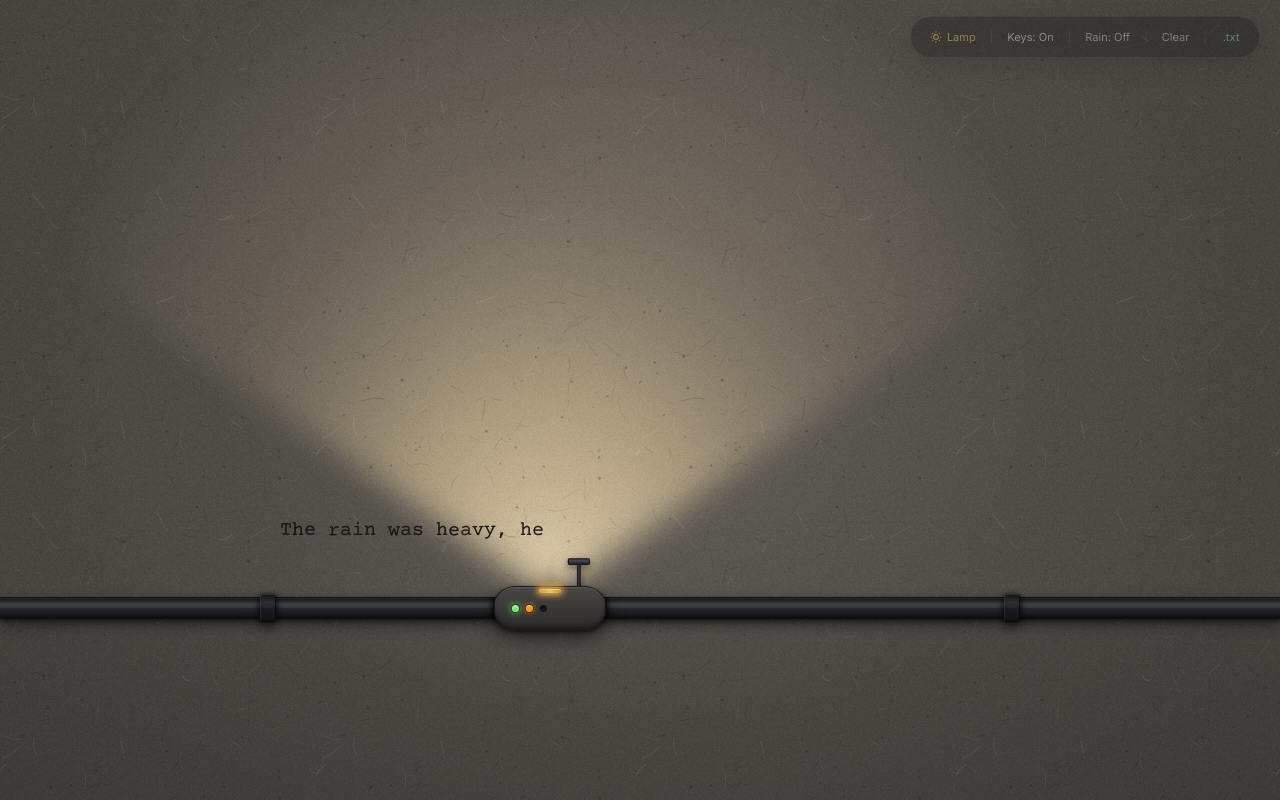
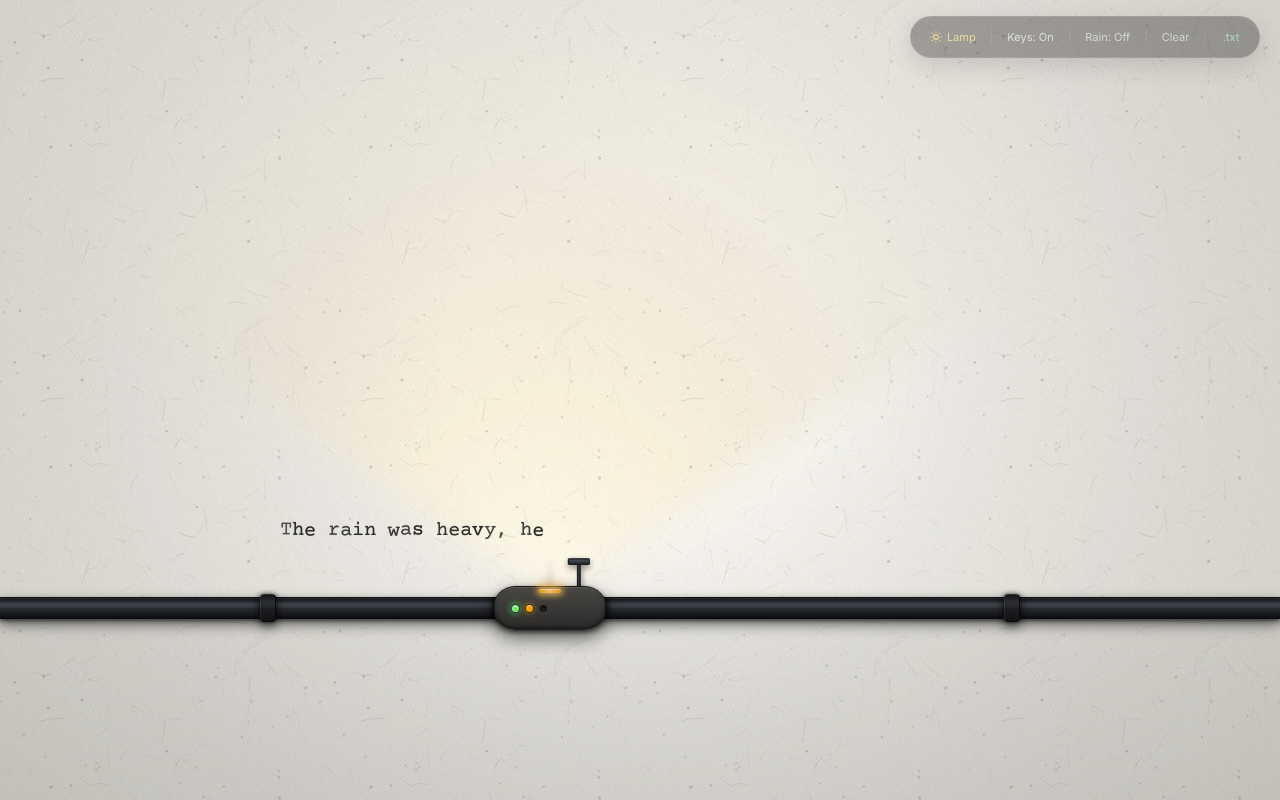
Before and after one commit to tanvir-cpp/monotype, a plain HTML site: page index.html in a window 1280 px wide. Drawn offline with nearby package versions, Linux system fonts and the light colour scheme.

Commit message:
Add bright white default theme and more realistic typing ink

```diff
--- a/css/style.css
+++ b/css/style.css
@@ -1,6 +1,6 @@
 :root {
-  --paper-base: #5c5852;
-  --ink-color: #161513;
+  --paper-base: #f6f4ee;
+  --ink-color: #1b1a18;
   --rail-Y: 76vh;
   --font-typewriter: 'Courier Prime', monospace;
 }
@@ -327,15 +327,21 @@ html, body {
 
 /* Freshly struck ink impression animation */
 .char-fresh {
-  animation: freshInkStamp 0.14s ease-out forwards;
+  animation: freshInkStamp 0.22s ease-out forwards;
 }
 
 @keyframes freshInkStamp {
   0% {
-    transform: scale(1.03) translateY(0.4px);
+    transform: scale(1.06) translateY(0.5px);
+    filter: blur(0.6px);
+    opacity: 0.55;
+  }
+  60% {
+    filter: blur(0.25px);
   }
   100% {
     transform: scale(1) translateY(0);
+    filter: blur(0);
   }
 }
 
--- a/index.html
+++ b/index.html
@@ -52,7 +52,7 @@
 
     <!-- LAYER 4 (z-25): Lower Paper Platen Shadow Below the Thick Bar -->
     <div id="below-rail-paper" class="absolute inset-x-0 bottom-0 pointer-events-none"
-      style="top: var(--rail-Y); z-index: 25; background: linear-gradient(180deg, rgba(10, 10, 12, 0.28) 0px, rgba(10, 10, 12, 0.08) 22px, rgba(8, 8, 10, 0.14) 100%);">
+      style="top: var(--rail-Y); z-index: 25; background: linear-gradient(180deg, rgba(10, 10, 12, 0.22) 0px, rgba(10, 10, 12, 0.05) 22px, rgba(8, 8, 10, 0.08) 100%);">
     </div>
 
     <!-- LAYER 5 (z-20 / z-22): Thick Cylindrical Black Metal Bar & Left/Right Margin Clamp Collars -->
@@ -176,9 +176,13 @@
       <!-- Paper Surface Mode (Stone Taupe #5c5852 vs Dim Room #2e2c29) -->
       <div>
         <label class="block text-[10px] uppercase tracking-wider text-slate-400 mb-1">Paper Surface</label>
-        <div class="grid grid-cols-2 gap-1.5">
+        <div class="grid grid-cols-3 gap-1.5">
+          <button type="button" data-theme="white"
+            class="theme-btn min-h-[36px] px-2.5 py-1 rounded-lg text-[11px] bg-white/15 text-white font-medium text-left flex items-center gap-1.5">
+            <span class="w-2.5 h-2.5 rounded-full bg-[#f6f4ee] border border-white/40"></span> Bright White
+          </button>
           <button type="button" data-theme="standard"
-            class="theme-btn min-h-[36px] px-2.5 py-1 rounded-lg text-[11px] bg-white/15 text-white font-medium text-left flex items-center gap-1.5">
+            class="theme-btn min-h-[36px] px-2.5 py-1 rounded-lg text-[11px] bg-white/5 hover:bg-white/10 text-slate-300 text-left flex items-center gap-1.5">
             <span class="w-2.5 h-2.5 rounded-full bg-[#5c5852] border border-white/40"></span> Fibrous Taupe
           </button>
           <button type="button" data-theme="dark"
--- a/js/app.js
+++ b/js/app.js
@@ -37,7 +37,10 @@ window.Lumen = window.Lumen || {};
       dom.pillCarriage.style.transform = `translate3d(${state.currentCarriageX.toFixed(2)}px, 0, 0)`;
     }
     if (dom.paperSheet) {
-      dom.paperSheet.style.transform = `translate3d(0, ${state.currentPaperY.toFixed(2)}px, 0)`;
+      state.strikeKick *= 0.62;
+      if (state.strikeKick < 0.02) state.strikeKick = 0;
+      const y = state.currentPaperY + state.strikeKick;
+      dom.paperSheet.style.transform = `translate3d(0, ${y.toFixed(2)}px, 0)`;
     }
 
     if (Lumen.renderVolumetricSpotlight) {
@@ -89,7 +92,7 @@ window.Lumen = window.Lumen || {};
   }
 
   function applyTheme(themeKey) {
-    if (!Lumen.THEMES[themeKey]) themeKey = 'standard';
+    if (!Lumen.THEMES[themeKey]) themeKey = 'white';
     Lumen.state.themeKey = themeKey;
     const t = Lumen.THEMES[themeKey];
 
--- a/js/config.js
+++ b/js/config.js
@@ -17,6 +17,16 @@ window.Lumen = window.Lumen || {};
   ];
 
   Lumen.THEMES = {
+    white: {
+      name: 'Bright White',
+      paperBase: '#f6f4ee',
+      vignetteEdge: 'rgba(120, 112, 98, 0.30)',
+      inkColor: '#1b1a18',
+      // Soft warm lamp glow that brightens (not muddies) white paper
+      coneCore: [255, 250, 232],
+      coneMid: [250, 240, 212],
+      coneOuter: [232, 222, 198]
+    },
     standard: {
       name: 'Fibrous Taupe',
       paperBase: '#5c5852',
@@ -57,9 +67,10 @@ window.Lumen = window.Lumen || {};
     paperScrollOffsetLines: 0,
     targetPaperY: 0,
     currentPaperY: 0,
+    strikeKick: 0,
 
     // Calibrated ~112-degree V-cone lamp settings (25% to 120%)
-    themeKey: 'standard',
+    themeKey: 'white',
     lampIntensity: 0.85,
     coneSpreadDeg: 112,
     fontFamily: "'Courier Prime', monospace",
--- a/js/renderer.js
+++ b/js/renderer.js
@@ -129,6 +129,9 @@ window.Lumen = window.Lumen || {};
         span.style.width = `${state.charWidth}px`;
         span.style.opacity = cell.opacity;
         span.style.transform = `translate(${cell.dx}px, ${cell.dy}px) rotate(${cell.rot}deg)`;
+        if (cell.bleed) {
+          span.style.textShadow = `0 0 ${cell.bleed}px rgba(27, 26, 24, ${Math.min(0.6, cell.bleed * 0.6).toFixed(2)})`;
+        }
         span.textContent = cell.char || ' ';
 
         if (cell.overstrikes && cell.overstrikes.length > 0) {
@@ -277,7 +280,7 @@ window.Lumen = window.Lumen || {};
     // 4. Composite organic cotton fibers, tiny natural flecks & paper tooth across the sheet
     if (paperFiberPattern) {
       ctx.save();
-      ctx.globalAlpha = 0.88;
+      ctx.globalAlpha = state.themeKey === 'white' ? 0.55 : 0.88;
       ctx.fillStyle = paperFiberPattern;
       ctx.fillRect(0, 0, vw, vh);
       ctx.restore();
--- a/js/typewriter.js
+++ b/js/typewriter.js
@@ -13,16 +13,34 @@ window.Lumen = window.Lumen || {};
   // -------------------------------------------------------------------------
   // Data Model & Organic Ink Physics
   // -------------------------------------------------------------------------
+  // Worn-typeface bias: each slug sits slightly differently, like a real typebar
+  function charBias(ch) {
+    const c = ch.charCodeAt(0);
+    const h = Math.sin(c * 12.9898) * 43758.5453;
+    const f = h - Math.floor(h);
+    return { dy: (f - 0.5) * 0.9, rot: (((f * 7.3) % 1) - 0.5) * 0.7 };
+  }
+
   function createInkCell(char, isFresh = false) {
+    const light = /[.,'`:;\-_"]/.test(char);
+    const heavy = /[MWQ@#%&BDOHNAGU]/.test(char);
+    // Strike pressure depends on how much metal hits the ribbon
+    let pressure = light ? 0.68 + Math.random() * 0.14
+      : heavy ? 0.9 + Math.random() * 0.1
+      : 0.8 + Math.random() * 0.16;
+    const r = Math.random();
+    if (r < 0.06) pressure *= 0.78;        // faint, glancing strike
+    else if (r > 0.95) pressure = Math.min(1, pressure * 1.08); // hard strike
+    const bias = charBias(char || ' ');
     return {
       char: char,
       overstrikes: [],
-      // Crisp deep carbon-black ink density (0.88 to 0.98) for effortless legibility
-      opacity: +(0.88 + Math.random() * 0.10).toFixed(2),
-      // Micro mechanical jitter (±0.3px vertical & subtle organic angle)
-      dy: +((Math.random() - 0.5) * 0.6).toFixed(2),
-      dx: +((Math.random() - 0.5) * 0.24).toFixed(2),
-      rot: +((Math.random() - 0.5) * 0.4).toFixed(2),
+      opacity: +Math.min(1, pressure).toFixed(2),
+      // Ink bleed: harder strikes spread slightly into the paper fibres
+      bleed: +(0.25 + pressure * 0.55 + Math.random() * 0.2).toFixed(2),
+      dy: +(bias.dy + (Math.random() - 0.5) * 0.9).toFixed(2),
+      dx: +((Math.random() - 0.5) * 0.7).toFixed(2),
+      rot: +(bias.rot + (Math.random() - 0.5) * 0.7).toFixed(2),
       fresh: isFresh
     };
   }
@@ -294,6 +312,7 @@ window.Lumen = window.Lumen || {};
     }
 
     triggerPhysicalStrikeAnimation();
+    state.strikeKick = char === ' ' ? 0.7 : 1.3; // paper shudders under the hammer
     if (Lumen.audio) Lumen.audio.playKeyStrike(char === ' ');
 
     state.cursorCol++;
```
